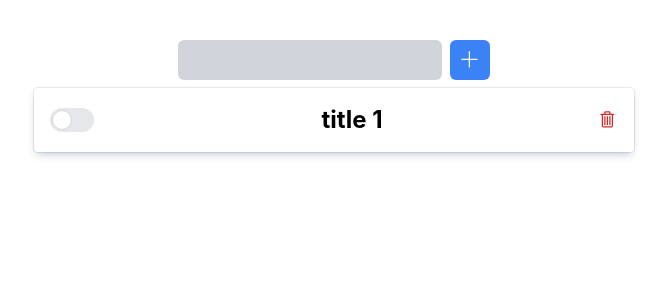
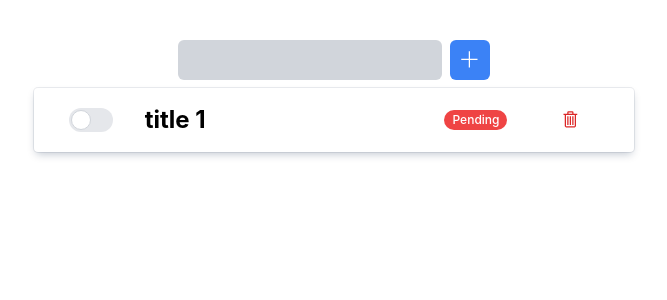
Before and after one commit to mabuhanifa/react-experiment-ts, a React (Vite) app: page / in a window 1280 px wide. Shown: the top 300 px of the page, without its empty margins (306-973 px from the left). Built offline with nearby package versions, Linux system fonts and the light colour scheme.

Commit message:
change status using btn

```diff
--- a/src/components/Todo.tsx
+++ b/src/components/Todo.tsx
@@ -7,13 +7,26 @@ export default function Todo({ todo }: { todo: Todo }) {
     const dispatch = useDispatch();
 
     return (
-        <div className="flex items-center p-4 my-2 shad w-[600px] rounded justify-between">
-            <CheckBox todo={todo} />
-            <h1 className={`text-2xl font-bold ${todo.isCompleted ? "line-through" : ""}`}>
-                {todo.title}
-            </h1>
+        <div className="grid grid-cols-12 p-4 my-2 shad w-[600px] rounded">
+            <div className="col-span-2 flex justify-center items-center">
+                <CheckBox todo={todo} />
+            </div>
+            <div className="col-span-6 flex items-center">
+                <h1 className={`text-2xl font-bold ${todo.isCompleted ? "line-through" : ""}`}>
+                    {todo.title}
+                </h1>
+            </div>
+            <div className="col-span-2 flex items-center justify-center" >
+                <button
+                    onClick={() => { dispatch({ type: "CHANGE_STATUS", payload: (todo.id) }) }}
+                    className={`text-xs px-2 py-0.5 rounded-full text-white font-[500]
+                   ${todo.isCompleted ? "bg-green-500" : "bg-red-500"}`}>
+
+                    {todo.isCompleted ? "Completed" : "Pending"}
+                </button>
+            </div>
             <button
-                className="flex justify-center items-center text-red-600"
+                className="flex justify-center items-center text-red-600 col-span-2"
                 onClick={() => {
                     dispatch({
                         type: "REMOVE_TODO",
```
